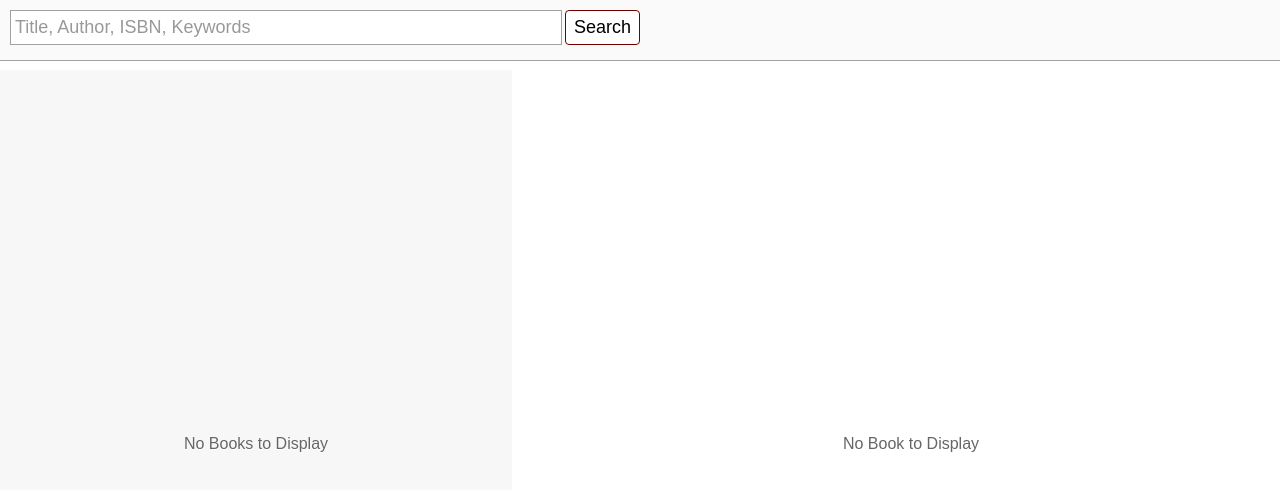
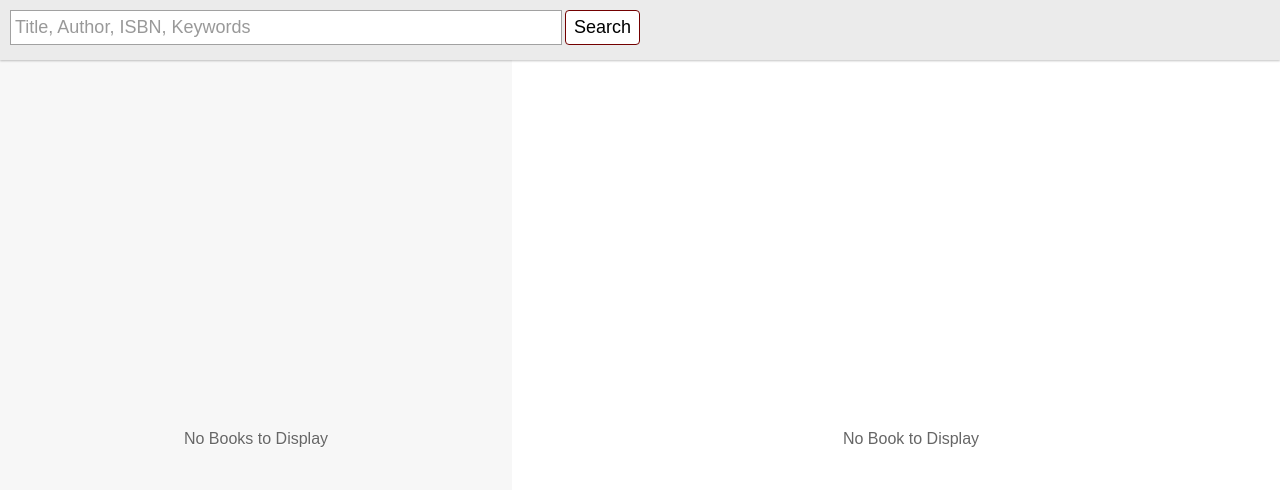
Before and after one commit to marshallbrekka/BookSearch, a plain HTML site: page src/index.html in a window 1280 px wide. Drawn offline with nearby package versions, Linux system fonts and the light colour scheme.

Commit message:
modified top bar styles, hopefully fixed lion scrollbar issue

```diff
--- a/src/css/styles.less
+++ b/src/css/styles.less
@@ -1,3 +1,12 @@
+/**
+@TODO remove osx lion scrollbars when using trackpad
+*/
+
+*::-webkit-scrollbar {
+    -webkit-appearance: none;
+}
+
+
 /* * * Variables * * */
 .bs-container {
 /* Colors */
@@ -374,7 +383,7 @@ font-family: Arial, sans-serif;
 
 	.bs-tab_content_container {
 		position:absolute;
-		top:36px;
+		top:44px;
 		bottom:0;
 		left:0;
 		right:0;
@@ -383,6 +392,7 @@ font-family: Arial, sans-serif;
 	.bs-tab_well {
 		border-bottom:2px solid #6e6e6e;
 		height:34px;
+        margin-top:8px;
 	}
 
 	.bs-tab_button {
@@ -560,12 +570,13 @@ font-family: Arial, sans-serif;
 
 #bs-topRow {
 	height:60px;
-	border-bottom:1px solid #a1a1a1;
-	background:#fafafa;
+	/*border-bottom:1px solid #a1a1a1;*/
+    .box-shadow(0, 1px, 2px, rgba(0,0,0,.24));
+	background:#ebebeb;
 }
 
 #bs-bottomRow {
-	top:70px;
+	top:60px;
 	/*.absolute(70px,0,0,0);*/
 }
 }
```
